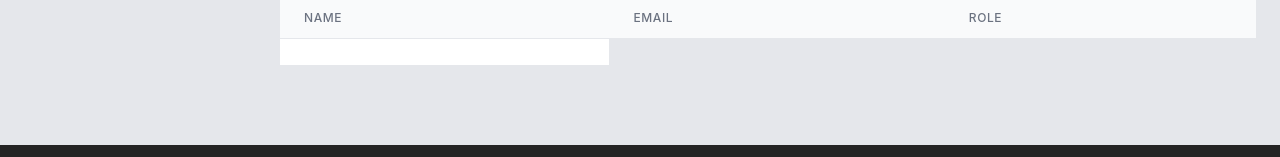
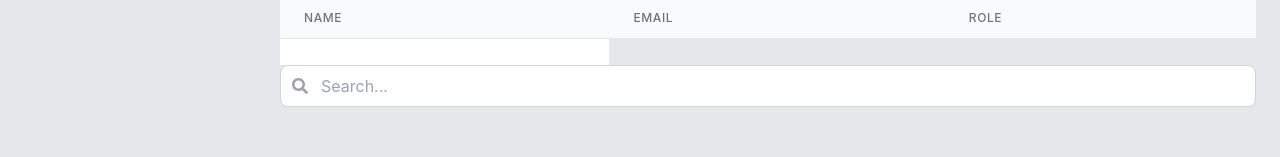
Before and after one commit to K0l4s/castify, a React (Vite) app in the folder views/: page / in a window 1280 px wide. Shown: the part 1751-1908 px from the top of the page. Built offline with nearby package versions, Linux system fonts and the light colour scheme.

Commit message:
custom searchbar

```diff
--- /dev/null
+++ b/views/src/components/UI/custom/CustomSearchbar.tsx
@@ -0,0 +1,46 @@
+import React, { useState } from 'react';
+import { FaSearch } from 'react-icons/fa';
+
+interface CustomSearchbarProps {
+    placeholder?: string;
+    onSearch?: (searchTerm: string) => void;
+    className?: string;
+}
+
+const CustomSearchbar: React.FC<CustomSearchbarProps> = ({
+    placeholder = 'Search...',
+    onSearch,
+    className = ''
+}) => {
+    const [searchTerm, setSearchTerm] = useState('');
+
+    const handleSubmit = (e: React.FormEvent) => {
+        e.preventDefault();
+        if (onSearch) {
+            onSearch(searchTerm);
+        }
+    };
+
+    return (
+        <form
+            onSubmit={handleSubmit}
+            className={`relative flex items-center ${className}`}
+        >
+            <input
+                type="text"
+                value={searchTerm}
+                onChange={(e) => setSearchTerm(e.target.value)}
+                placeholder={placeholder}
+                className="w-full px-4 py-2 pl-10 pr-4 text-gray-700 bg-white border border-gray-300 rounded-lg dark:bg-gray-800 dark:text-gray-300 dark:border-gray-600 focus:border-blue-500 dark:focus:border-blue-500 focus:outline-none focus:ring"
+            />
+            <button
+                type="submit"
+                className="absolute left-3 text-gray-400 hover:text-gray-600 dark:hover:text-gray-300"
+            >
+                <FaSearch className="w-4 h-4" />
+            </button>
+        </form>
+    );
+};
+
+export default CustomSearchbar;
--- a/views/src/pages/main/landingPage/LandingPage.tsx
+++ b/views/src/pages/main/landingPage/LandingPage.tsx
@@ -4,6 +4,7 @@ import videodemo from "../../../assets/videos/15283210-hd_1080_1920_30fps.mp4"
 import { useToast } from "../../../context/ToastProvider";
 import Popover from "../../../components/UI/custom/Popover";
 import CustomTable from "../../../components/UI/custom/CustomTable";
+import CustomSearchbar from "../../../components/UI/custom/CustomSearchbar";
 
 const LandingPage = () => {
   const toast = useToast();
@@ -93,6 +94,11 @@ const LandingPage = () => {
           <td>1</td>
         </tr>
       </CustomTable>
+      <CustomSearchbar
+        placeholder="Search..."
+        onSearch={(searchTerm: string) => console.log(searchTerm)}
+        className="w-full"
+      />
     </div>
   )
 }
```
